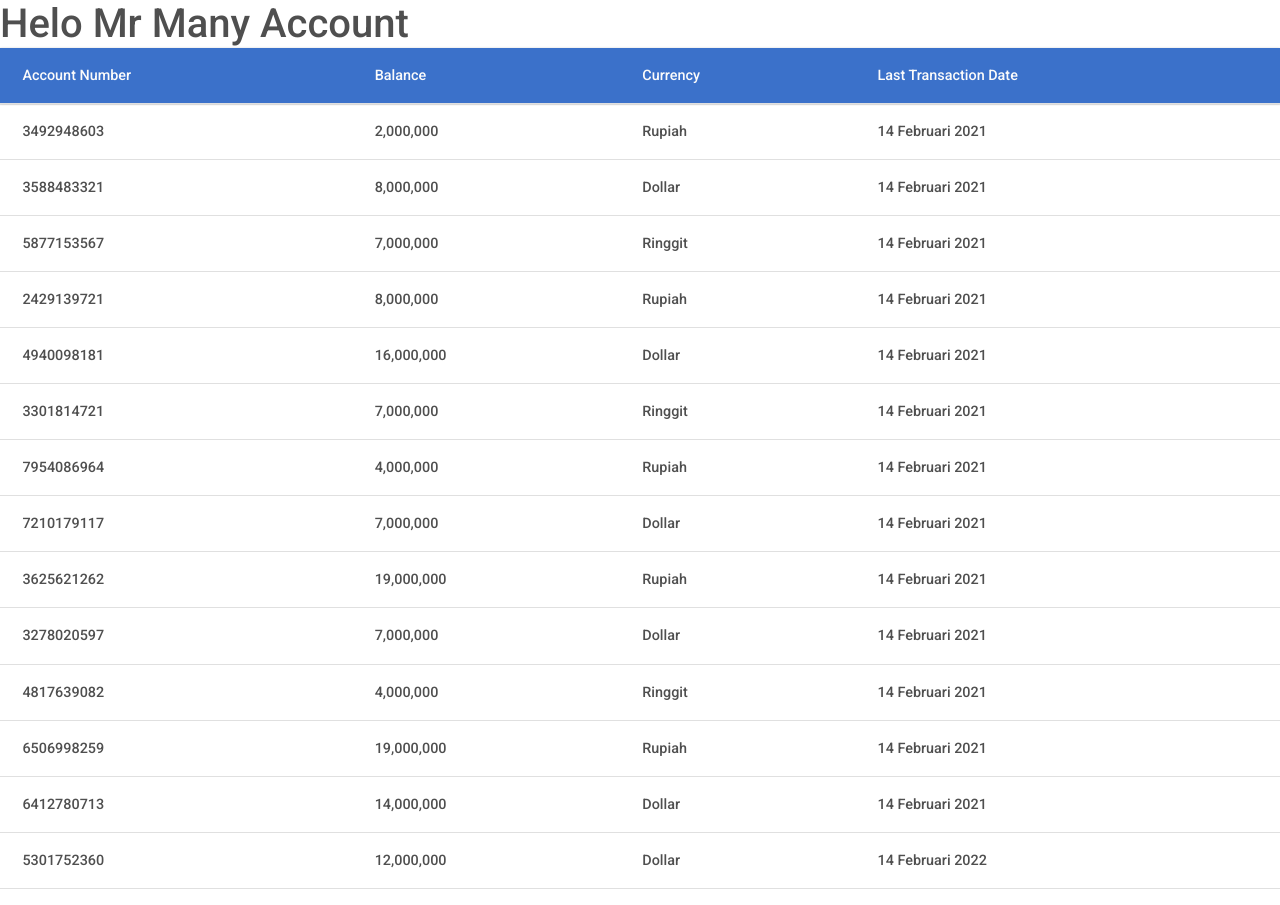
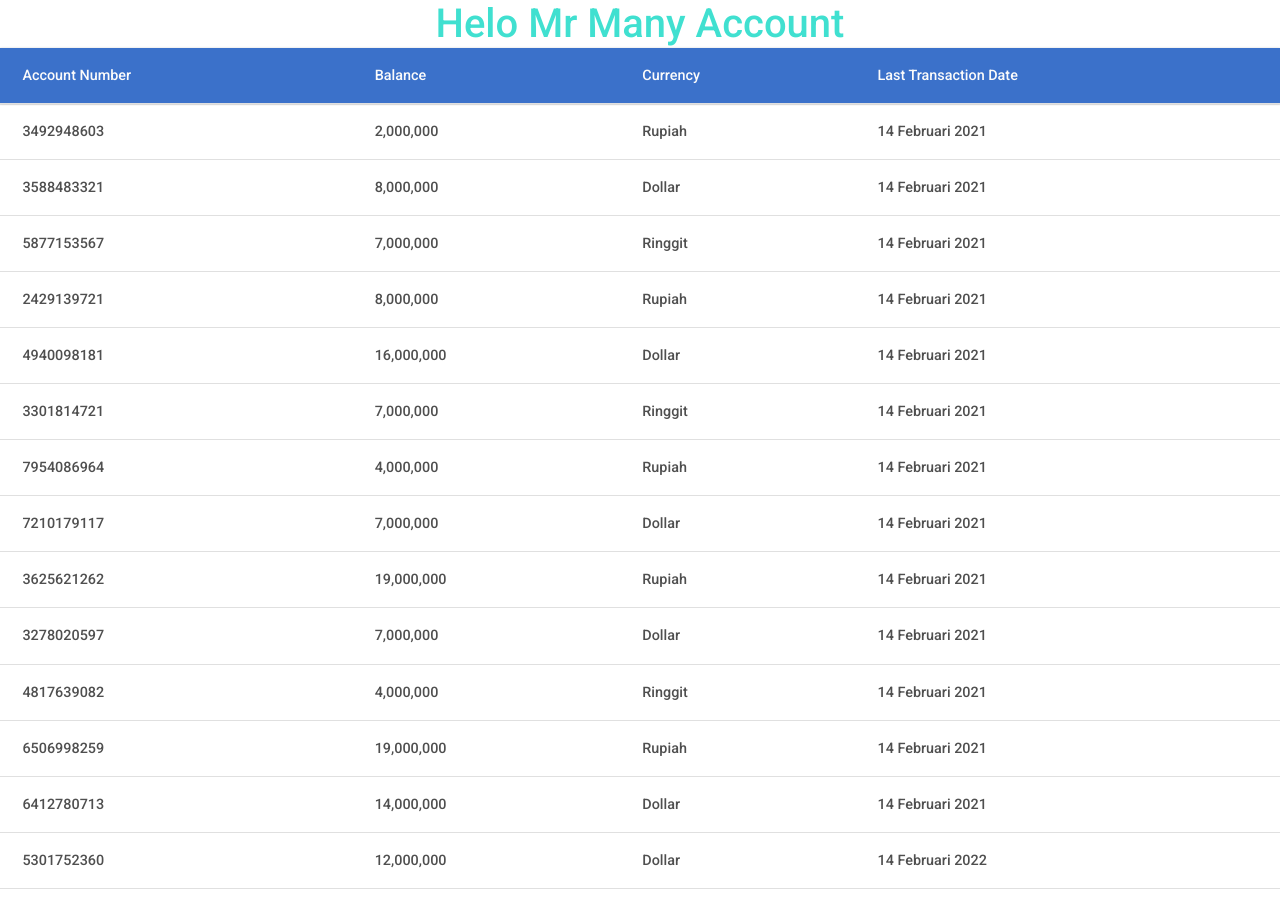
Before and after one commit to andreyudi10/bankMultipleAccounts, a React (Create React App) app: page / in a window 1280 px wide. Built offline with nearby package versions, Linux system fonts and the light colour scheme.

Commit message:
add css module

```diff
--- a/src/pages/DetailBank.js
+++ b/src/pages/DetailBank.js
@@ -12,10 +12,7 @@ function DetailBank(props) {
     const hasil = data.filter((aray)=>aray.accountNumber==id)
     const [currency,setCurrency] = useState(hasil[0].currency)
 
-
-
     const ulang =hasil[0].details.map((value,key)=>
-        <>
         <tr >
             <th scope='row'>{value.value.toString().replace(/\B(?=(\d{3})+(?!\d))/g, ",")}</th>
             <th scope='row'>{value.date}</th>
@@ -24,7 +21,6 @@ function DetailBank(props) {
             <th scope='row'>{value.credit}</th>
             <th scope='row'>{value.transactionnarative}</th>
         </tr>
-        </>
     )
     // useEffect(()=>
     //     console.log(data)
--- a/src/pages/DetailBank.module.css
+++ b/src/pages/DetailBank.module.css
@@ -5,6 +5,6 @@
 }
 
 .title{
-    display: inline-block;
-    margin:0 auto;
+    text-align: center;
+    display: inline;
 }
--- a/src/pages/Home.module.css
+++ b/src/pages/Home.module.css
@@ -1,3 +1,5 @@
 .title{
     margin:0 auto;
+    color:turquoise;
+    text-align: center;
 }
```
Also changed, not shown: src/pages/Home.js (+1 -6 lines), 1 other file (tests, documents, lock files or other folders). Lines whose indentation alone changed are shown as unchanged.
